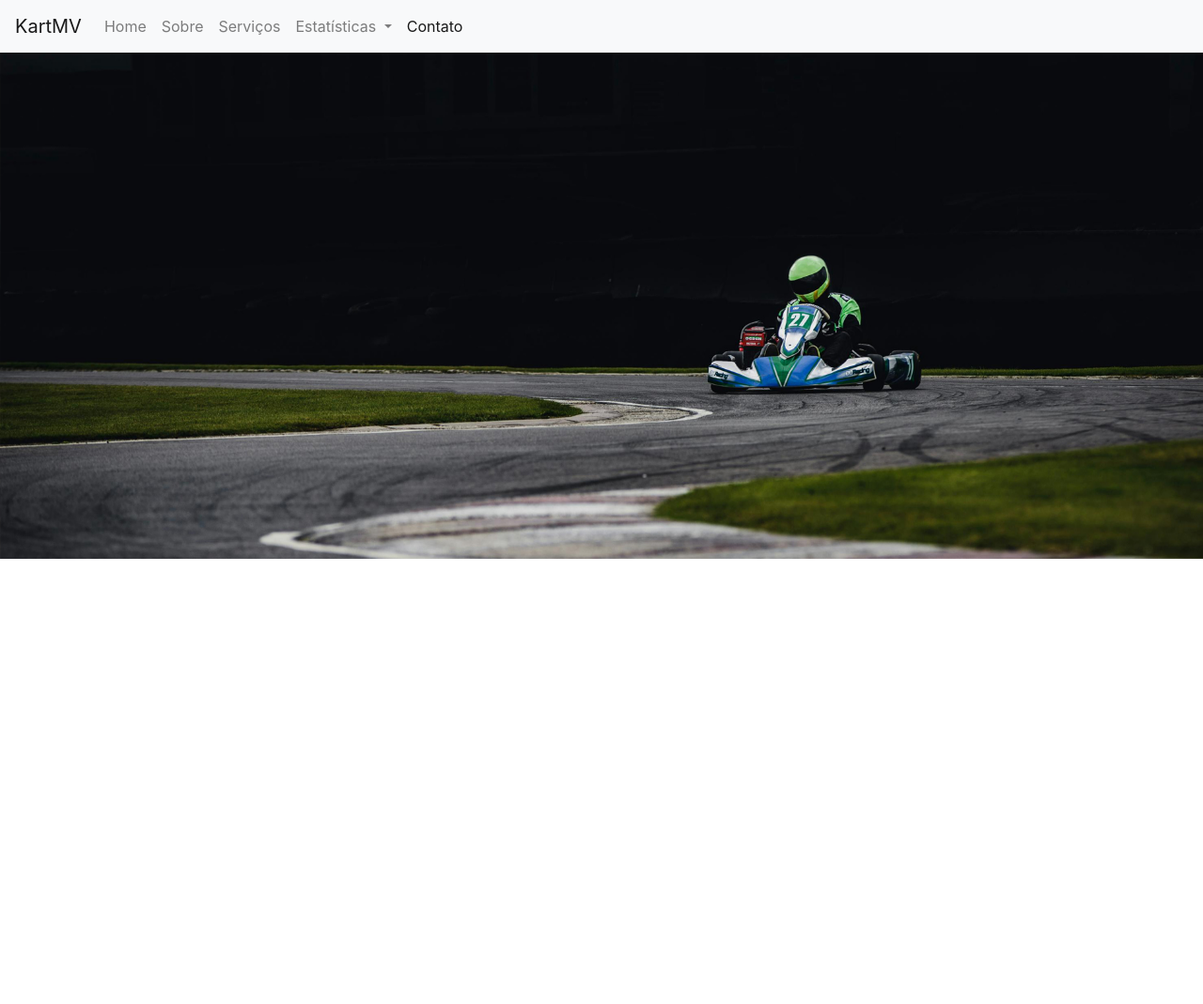
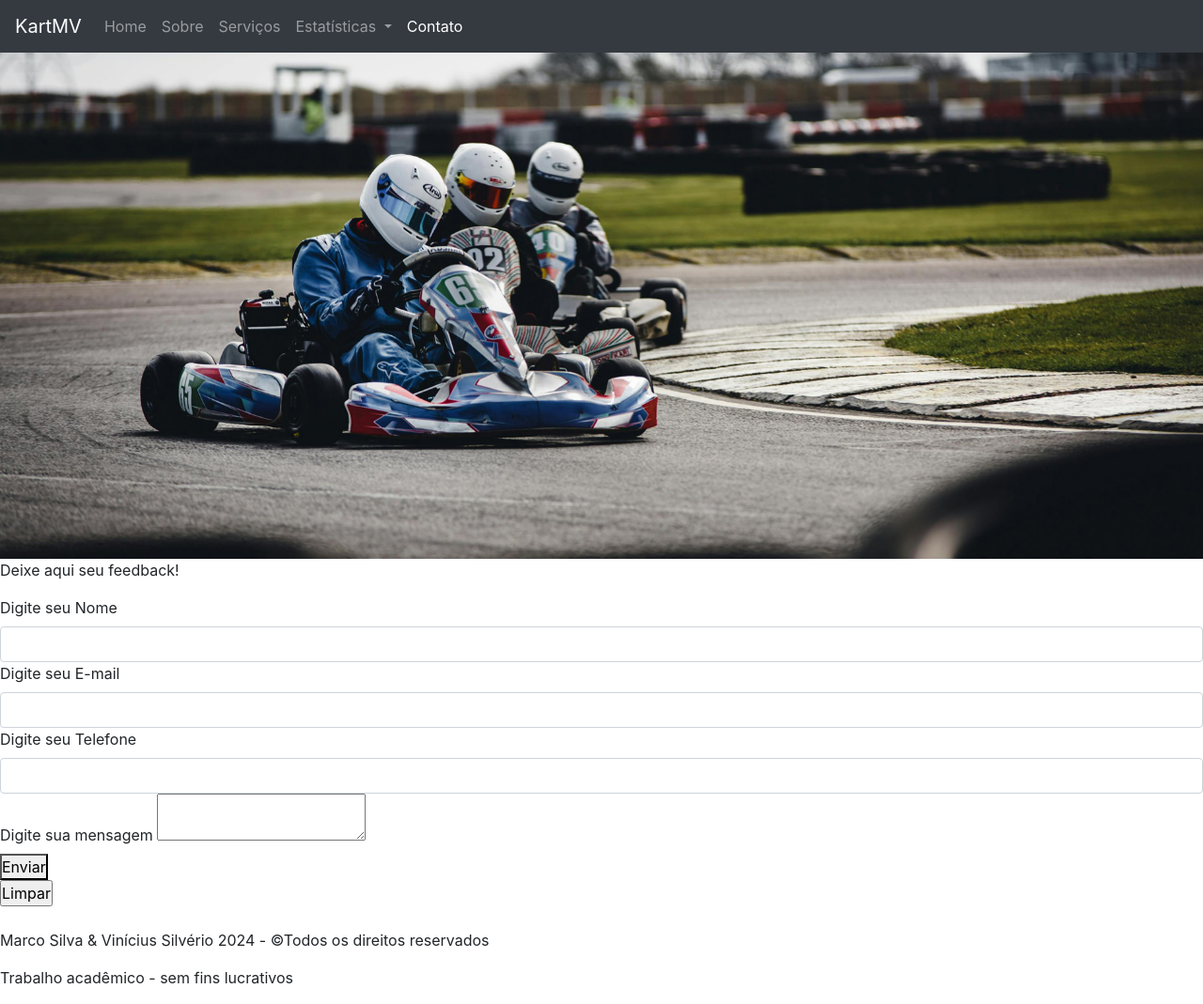
Before and after one commit to vjuans/kartmv, a plain HTML site: page contato.html in a window 1280 px wide. Shown: the whole page at 94% size. Before the commit the page ends 800 px from the top, so only its background shows below. Drawn offline with nearby package versions, Linux system fonts and the light colour scheme.

Commit message:
Update contato.html

```diff
--- a/contato.html
+++ b/contato.html
@@ -1,28 +1,61 @@
 <!DOCTYPE HTML>
 <html lang="pt-br">
+
 <head>
-		<link rel = "icon" type = "image/jpg" href = "-------------------------">
+  <link rel="icon" type="image/jpg" href="-------------------------">
   <link rel="stylesheet" type="text/css" href="estilo.css">
+  <link href="https://fonts.googleapis.com/css2?family=Kanit&display=swap" rel="stylesheet">
 
   <!-- Meta tags Obrigatórias -->
   <meta charset="utf-8">
   <meta name="viewport" content="width=device-width, initial-scale=1, shrink-to-fit=no">
 
   <!-- Bootstrap CSS -->
-    <link rel="stylesheet" href="https://stackpath.bootstrapcdn.com/bootstrap/4.1.3/css/bootstrap.min.css" integrity="sha384-MCw98/SFnGE8fJT3GXwEOngsV7Zt27NXFoaoApmYm81iuXoPkFOJwJ8ERdknLPMO" crossorigin="anonymous">
+  <link rel="stylesheet" href="https://stackpath.bootstrapcdn.com/bootstrap/4.1.3/css/bootstrap.min.css"
+    integrity="sha384-MCw98/SFnGE8fJT3GXwEOngsV7Zt27NXFoaoApmYm81iuXoPkFOJwJ8ERdknLPMO" crossorigin="anonymous">
 
   <title>Fale conosco!</title>
 </head>
+
 <body>
+
+  <!--Formulario-->
+  <script>
+    function entrar() {
+      window.open("home.html", "_self")
+    }
+
+    function enviar() {
+
+      var nome = document.getElementById("nome").value;
+      var email = document.getElementById("email").value;
+      var tel = document.getElementById("tel").value;
+
+      if (nome === "" || email === "" || tel ==="" ) {
+        alert("Preencha os campos em branco!");
+      }
+      else {
+        alert("Mensagem enviada com sucesso!");
+      }
+    }
+  </script>
+
   <!-- jQuery primeiro, depois Popper.js, depois Bootstrap JS -->
-		<script src="https://code.jquery.com/jquery-3.3.1.slim.min.js" integrity="sha384-q8i/X+965DzO0rT7abK41JStQIAqVgRVzpbzo5smXKp4YfRvH+8abtTE1Pi6jizo" crossorigin="anonymous"></script>
-		<script src="https://cdnjs.cloudflare.com/ajax/libs/popper.js/1.14.3/umd/popper.min.js" integrity="sha384-ZMP7rVo3mIykV+2+9J3UJ46jBk0WLaUAdn689aCwoqbBJiSnjAK/l8WvCWPIPm49" crossorigin="anonymous"></script>
-		<script src="https://stackpath.bootstrapcdn.com/bootstrap/4.1.3/js/bootstrap.min.js" integrity="sha384-ChfqqxuZUCnJSK3+MXmPNIyE6ZbWh2IMqE241rYiqJxyMiZ6OW/JmZQ5stwEULTy" crossorigin="anonymous"></script>
+  <script src="https://code.jquery.com/jquery-3.3.1.slim.min.js"
+    integrity="sha384-q8i/X+965DzO0rT7abK41JStQIAqVgRVzpbzo5smXKp4YfRvH+8abtTE1Pi6jizo"
+    crossorigin="anonymous"></script>
+  <script src="https://cdnjs.cloudflare.com/ajax/libs/popper.js/1.14.3/umd/popper.min.js"
+    integrity="sha384-ZMP7rVo3mIykV+2+9J3UJ46jBk0WLaUAdn689aCwoqbBJiSnjAK/l8WvCWPIPm49"
+    crossorigin="anonymous"></script>
+  <script src="https://stackpath.bootstrapcdn.com/bootstrap/4.1.3/js/bootstrap.min.js"
+    integrity="sha384-ChfqqxuZUCnJSK3+MXmPNIyE6ZbWh2IMqE241rYiqJxyMiZ6OW/JmZQ5stwEULTy"
+    crossorigin="anonymous"></script>
 
   <!--Menu-->
-      <nav class="navbar navbar-expand-lg navbar-light bg-light">
-        <a class="navbar-brand" href="#">KartMV</a>
-        <button class="navbar-toggler" type="button" data-toggle="collapse" data-target="#navbarNavDropdown" aria-controls="navbarNavDropdown" aria-expanded="false" aria-label="Alterna navegação">
+  <nav class="navbar navbar-expand-lg navbar-dark bg-dark">
+    <a class="navbar-brand" href="home.html">KartMV</a>
+    <button class="navbar-toggler" type="button" data-toggle="collapse" data-target="#navbarNavDropdown"
+      aria-controls="navbarNavDropdown" aria-expanded="false" aria-label="Alterna navegação">
       <span class="navbar-toggler-icon"></span>
     </button>
     <div class="collapse navbar-collapse" id="navbarNavDropdown">
@@ -37,13 +70,14 @@
           <a class="nav-link" href="servicos.html">Serviços</a>
         </li>
         <li class="nav-item dropdown">
-              <a class="nav-link dropdown-toggle" href="#" id="navbarDropdownMenuLink" role="button" data-toggle="dropdown" aria-haspopup="true" aria-expanded="false">
+          <a class="nav-link dropdown-toggle" href="#" id="navbarDropdownMenuLink" role="button" data-toggle="dropdown"
+            aria-haspopup="true" aria-expanded="false">
             Estatísticas
           </a>
           <div class="dropdown-menu" aria-labelledby="navbarDropdownMenuLink">
             <a class="dropdown-item" href="volta.html">Tempo gasto por volta</a>
             <a class="dropdown-item" href="preco.html">Preço por hora</a>
-                <a class="dropdown-item" href="combustivel.html">Combustível gasto</a>
+            <a class="dropdown-item" href="desconto.html">Descontos</a>
             <a class="dropdown-item" href="requisitos.html">Requisitos mínimos</a>
           </div>
         </li>
@@ -58,11 +92,49 @@
   <div id="carouselExampleSlidesOnly" class="carousel slide" data-ride="carousel">
     <div class="carousel-inner">
       <div class="carousel-item active">
-            <img class="d-block w-100" src="img/kart3.jpg" alt="Primeiro Slide">
+        <img class="d-block w-100" src="img/kart1.jpg" alt="Primeiro Slide">
       </div>
 
     </div>
   </div>
+  <p class="texto3">Deixe aqui seu feedback!</p>
+  <div id="div-form">
+    <form >
+      <div>
+        <label for="nome" class="formtxt">Digite seu Nome</label>
+        <input type="text" class="form-control" id="nome" name="nome" value="" required>
+      </div>
+      <div>
+        <label for="email" class="formtxt">Digite seu E-mail</label>
+        <input type="text" class="form-control" id="email" name="email" value="" required>
+      </div>
+      <div>
+        <label for="tel" class="formtxt">Digite seu Telefone</label>
+        <input type="text" class="form-control" id="tel" name="tel" value="" required>
+      </div>
+      <div>
+        <label for="tel" class="formtxt">Digite sua mensagem</label>
+        <textarea></textarea>
+      </div>
+      <div>
+        <button type="button" class="btnE" onclick="enviar()">Enviar</button>
+      </div>
+      <div>
+        <input type="reset" name="limpa" value="Limpar">
+      </div>
+    </form>
+  </div>
+</div>
+</div>
+</div>
+</form>
+  </div>
+  <br>
+  <!--Rodapé-->
+  <footer>
+    <p>Marco Silva & Vinícius Silvério 2024 - &copyTodos os direitos reservados </p>
+    <p>Trabalho acadêmico - sem fins lucrativos</p>
+  </footer>
+</body>
 
-    </body>
 </html>
```
Lines whose indentation alone changed are shown as unchanged.
